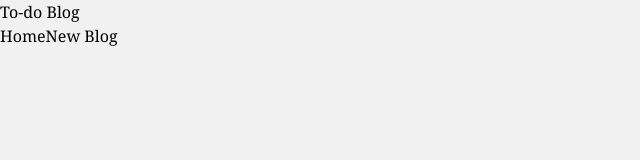
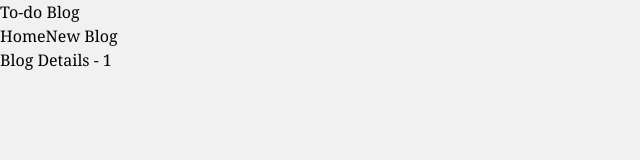
Before and after one commit to AmineBaray/react-todo-blog, a React (Vite) app: page /BlogDetails/1 in a window 1280 px wide. Shown: the top 160 px of the page, without its empty margins (0-640 px from the left). Built offline with nearby package versions, Linux system fonts and the light colour scheme.

Commit message:
Add <Link> to each blog item in Home for navigation to Blog Details

```diff
--- a/src/App.jsx
+++ b/src/App.jsx
@@ -3,6 +3,7 @@ import './index.css'
 import Navbar from './Navbar'
 import Home from './Home'
 import NewBlog from './NewBlog'
+import BlogDetails from './BlogDetails'
 // in react-router-dom "V6" the Switch not exect is change by Routes and Route the component in side hem with par element
 import { BrowserRouter as Router, Route, Routes } from 'react-router-dom'
 function App() {
@@ -14,6 +15,7 @@ function App() {
         <Routes>
           <Route exact path='/' element={<Home />} />
           <Route exact path='/NewBlog' element={<NewBlog />} />
+          <Route exact path='/BlogDetails/:id' element={<BlogDetails />} />
         </Routes>
       </div>
     </Router>
--- /dev/null
+++ b/src/BlogDetails.jsx
@@ -0,0 +1,13 @@
+import { useParams } from "react-router-dom";
+function BlogDetails() {
+    const { id } = useParams();
+  return (
+    <>
+        <div className="ml-64 pt-20 w-2/3">
+            <h1 className="text-xl font-semibold">Blog Details - { id }</h1>
+        </div>
+    </>
+  );
+}
+
+export default BlogDetails
--- a/src/BlogList.jsx
+++ b/src/BlogList.jsx
@@ -1,5 +1,5 @@
 import './index.css';
-
+import { Link } from 'react-router-dom';
 function Bloglist({blogs, title}) {
 /*
     const blogs = props.blogs;
@@ -14,9 +14,11 @@ function Bloglist({blogs, title}) {
         <div className="grid grid-cols-2 gap-2">
         {blogs.map((blog)=>(
         <div className='bg-gray-50 rounded-sm drop-shadow-sm hover:drop-shadow-lg p-4' key={blog.id}>
+          <Link to={`/BlogDetails/${blog.id}`}>
           <h2 className='text-3xl font-bold p-3 text-sky-700'>{blog.title}</h2>
           <p className='p-2'>written by {blog.author}</p>
           <p className='p-2'>{blog.body}</p>
+          </Link>
         </div>
         ))}
       </div>
--- a/src/Home.jsx
+++ b/src/Home.jsx
@@ -1,5 +1,4 @@
 import './index.css';
-import { useState, useEffect } from 'react';
 import BlogList from './BlogList'
 import useFetch from './useFetch';
 function Home() {
```
